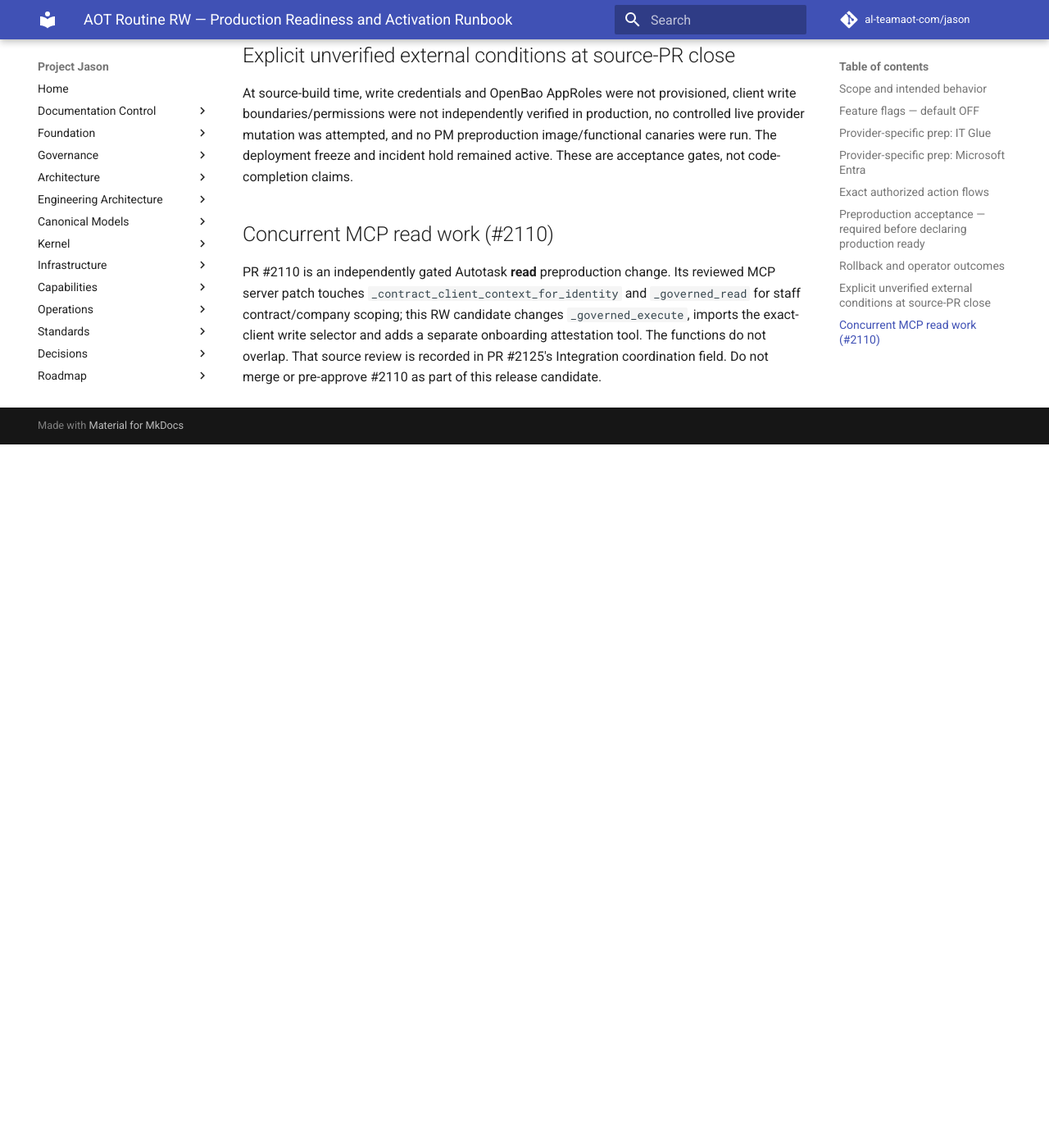
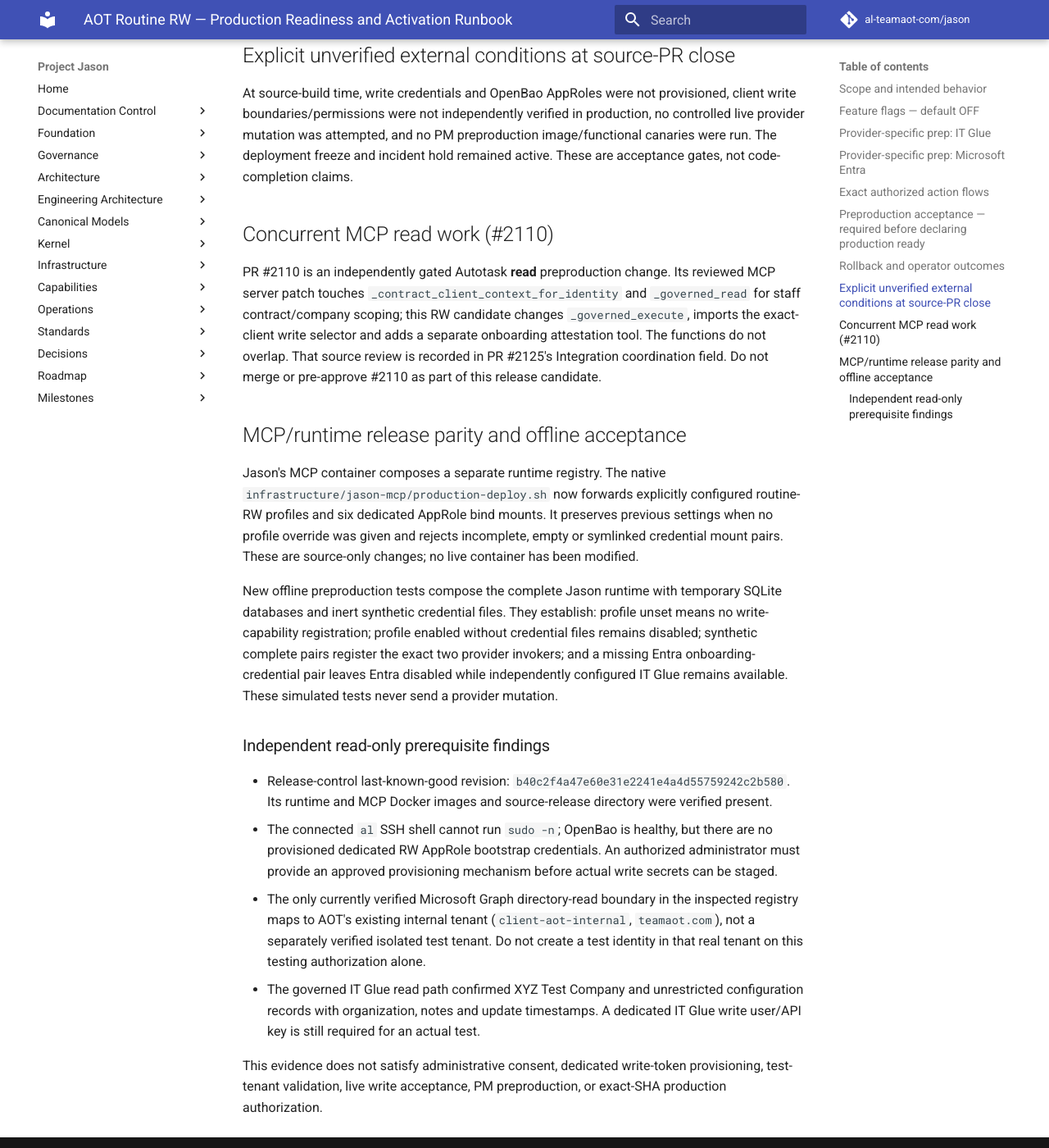
Before and after one commit to al-teamaot-com/jason, an MkDocs documentation site: the page built from docs/operations/AOT-Routine-RW-Production-Readiness-20261028.md, in a window 1280 px wide and 1400 px high, scrolled down 4354 px. Shown: the whole window at 82% size. Built offline with MkDocs 1.6.1 and Material for MkDocs 9.7.7, drawn with Linux system fonts in a browser that asks for light colours; comment, search, counter and statistics services are not loaded; before the commit the page ends 4896 px from its top, so only the background shows below that.

Commit message:
Complete MCP routine write release parity and isolated boot acceptance

```diff
--- a/docs/operations/AOT-Routine-RW-Production-Readiness-20261028.md
+++ b/docs/operations/AOT-Routine-RW-Production-Readiness-20261028.md
@@ -70,3 +70,39 @@
 adds a separate onboarding attestation tool. The functions do not overlap.
 That source review is recorded in PR #2125's Integration coordination field.
 Do not merge or pre-approve #2110 as part of this release candidate.
+
+## MCP/runtime release parity and offline acceptance
+Jason's MCP container composes a separate runtime registry. The native
+`infrastructure/jason-mcp/production-deploy.sh` now forwards explicitly configured routine-RW
+profiles and six dedicated AppRole bind mounts. It preserves previous settings when
+no profile override was given and rejects incomplete, empty or symlinked credential
+mount pairs. These are source-only changes; no live container has been modified.
+
+New offline preproduction tests compose the complete Jason runtime with
+temporary SQLite databases and inert synthetic credential files. They establish:
+profile unset means no write-capability registration; profile enabled without
+credential files remains disabled; synthetic complete pairs register the exact
+two provider invokers; and a missing Entra onboarding-credential pair leaves
+Entra disabled while independently configured IT Glue remains available.
+These simulated tests never send a provider mutation.
+
+### Independent read-only prerequisite findings
+- Release-control last-known-good revision:
+  `b40c2f4a47e60e31e2241e4a4d55759242c2b580`. Its runtime and MCP
+  Docker images and source-release directory were verified present.
+- The connected `al` SSH shell cannot run `sudo -n`; OpenBao is healthy,
+  but there are no provisioned dedicated RW AppRole bootstrap credentials.
+  An authorized administrator must provide an approved provisioning mechanism
+  before actual write secrets can be staged.
+- The only currently verified Microsoft Graph directory-read boundary in
+  the inspected registry maps to AOT's existing internal tenant
+  (`client-aot-internal`, `teamaot.com`), not a separately verified isolated
+  test tenant. Do not create a test identity in that real tenant on this
+  testing authorization alone.
+- The governed IT Glue read path confirmed XYZ Test Company and unrestricted
+  configuration records with organization, notes and update timestamps.
+  A dedicated IT Glue write user/API key is still required for an actual test.
+
+This evidence does not satisfy administrative consent, dedicated write-token
+provisioning, test-tenant validation, live write acceptance, PM preproduction,
+or exact-SHA production authorization.
```
Also changed, not shown: 4 other files.
